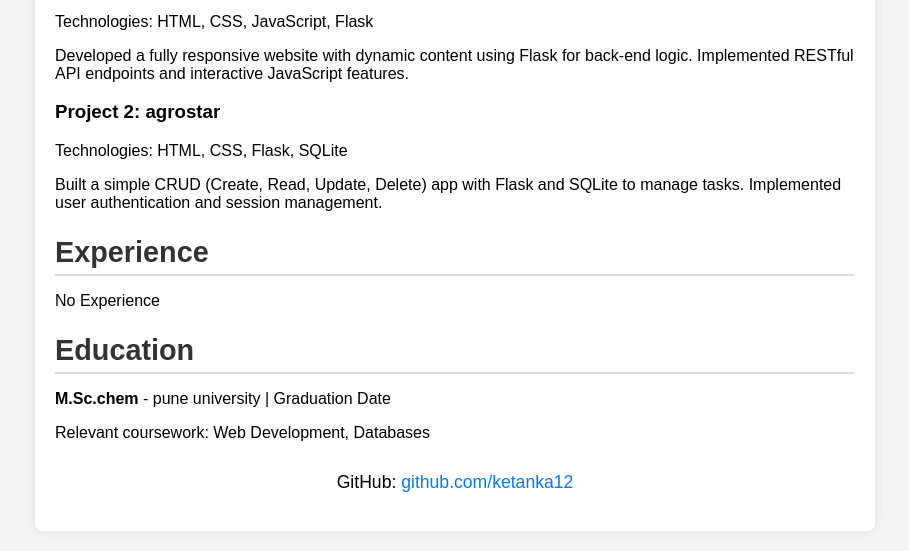
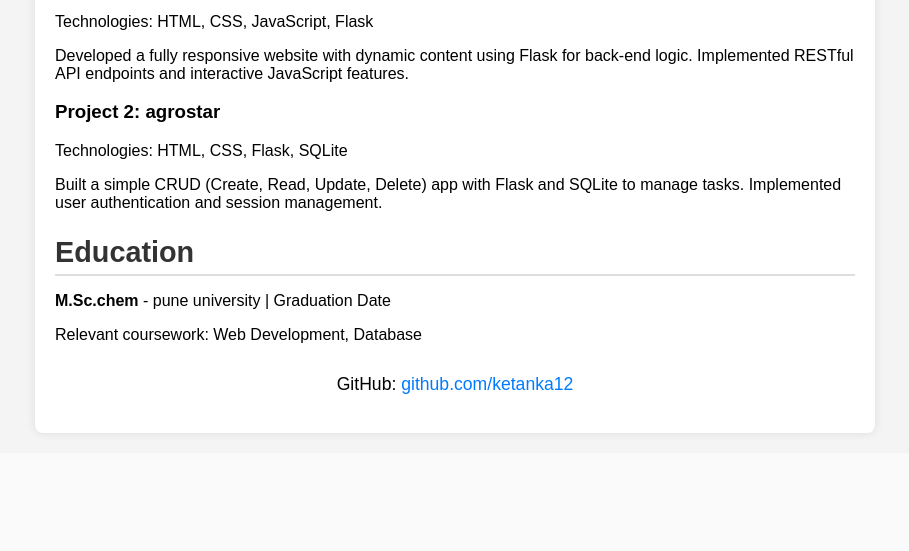
Before and after one commit to ketanka12/RESUME, a Flask app: page / in a window 1280 px wide. Shown: the part 558-1109 px from the top of the page, without its empty margins (185-1094 px from the left). After the commit the page ends 994 px from the top, so only its background shows below. Run offline with Flask 3, Linux system fonts and the light colour scheme.

Commit message:
resumapp

```diff
--- a/app.py
+++ b/app.py
@@ -7,4 +7,4 @@ def resume():
     return render_template('res.html')
 
 if __name__ == '__main__':
-    app.run(debug=True)
+    app.run(debug=True,port=3300,host="0.0.0.0")
--- a/template/res.html
+++ b/template/res.html
@@ -45,17 +45,11 @@
             </ul>
         </section>
 
-        <section class="experience">
-            <h2>Experience</h2>
-            <p>No Experience</p>
-
-        </section>
-
         <section class="education">
             <h2>Education</h2>
             <p><strong>M.Sc.chem</strong> - pune university | Graduation Date</p>
             <ul>
-                <li>Relevant coursework: Web Development, Databases</li>
+                <li>Relevant coursework: Web Development, Database</li>
             </ul>
         </section>
 
```
